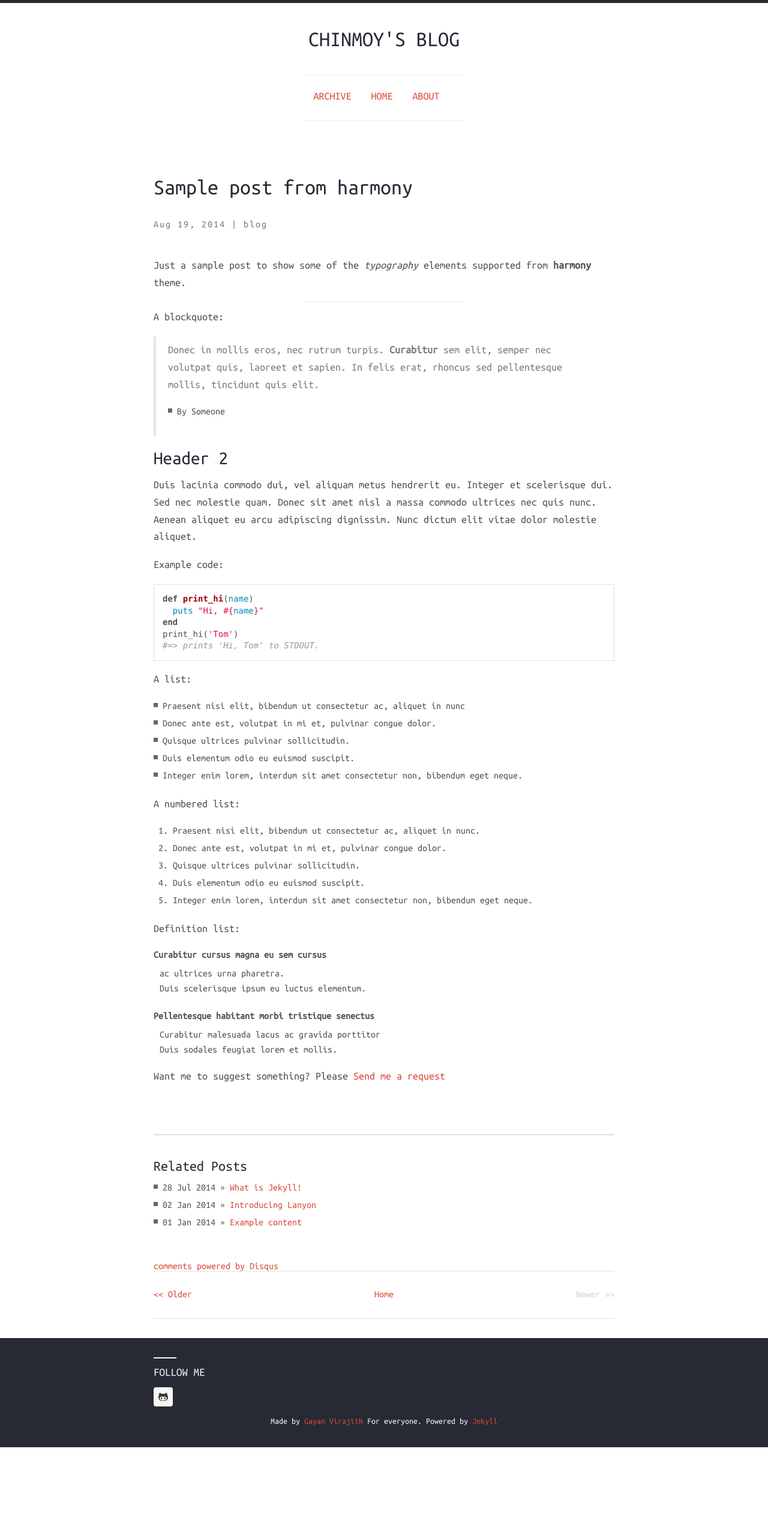
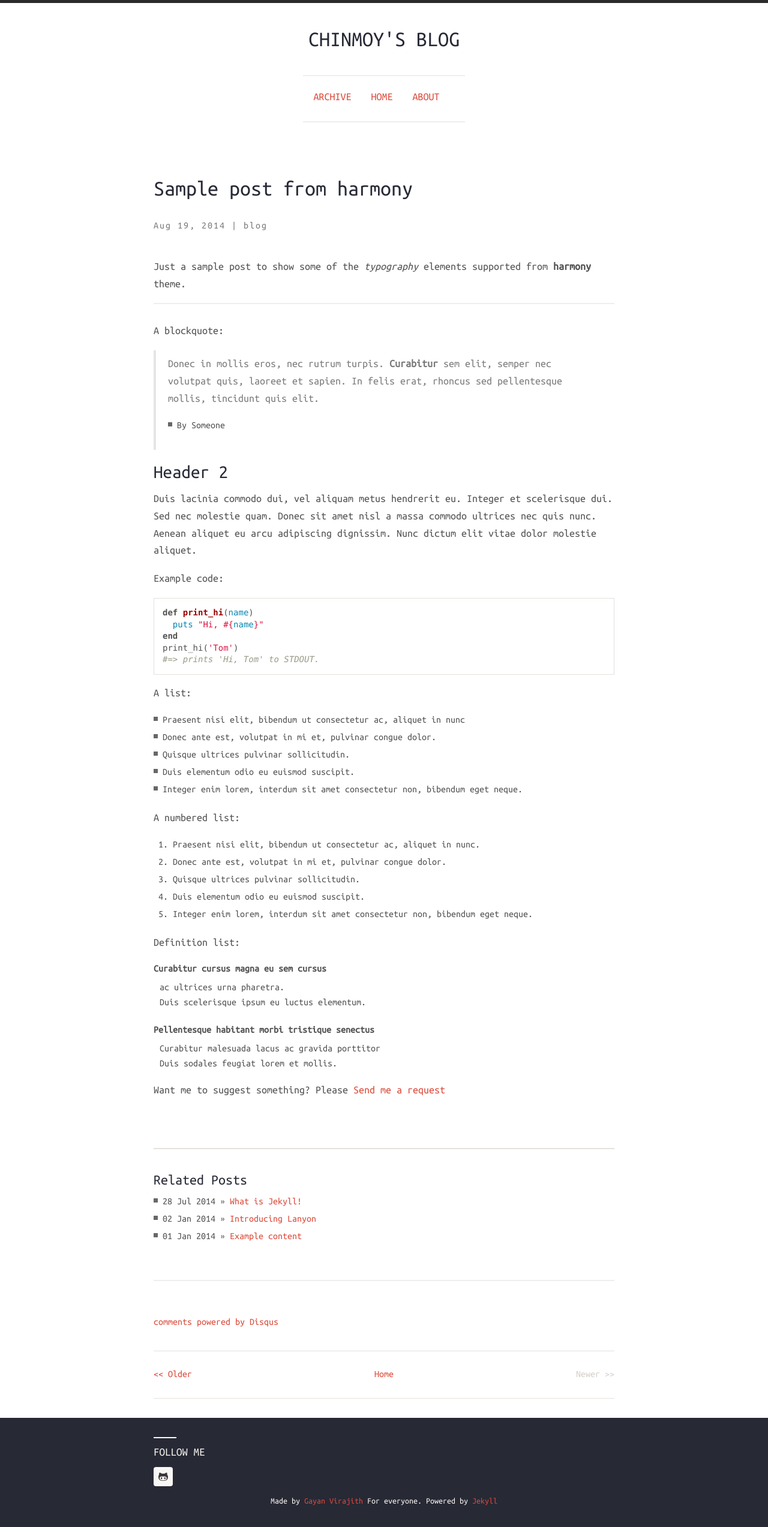
Before and after one commit to chinmoyrp/chinmoyrp.github.io, a Jekyll site: the page built from _posts/2014-08-19-sample-post.markdown, in a window 1280 px wide. Shown: the whole page at 60% size. Built offline with Jekyll 4.4.1, drawn with Linux system fonts in a browser that asks for light colours; nearby versions of some CDN libraries; comment, search, counter and statistics services are not loaded; before the commit the page ends 2413 px from its top, so only the background shows below that.

Commit message:
Fix disqus comments

```diff
--- a/_config.yml
+++ b/_config.yml
@@ -25,7 +25,7 @@
 paginate_path: "page:num"
 
 disqus: true
-disqus_shortname: blog_chinmoyrp.discus.com
+disqus_shortname: blog-chinmoyrp-com
 
 exclude:
   - CNAME
--- a/_layouts/default.html
+++ b/_layouts/default.html
@@ -27,7 +27,7 @@
         <header class="main-header">
             <div class="wc-container">
                 <h1>{{ site.harmony.name }}</h1>
-                <hr></hr> {% include header-links.html %}<hr></hr>
+                <hr class="small"></hr> {% include header-links.html %}<hr class="small"></hr>
             </div>
         </header>
         {{ content }}
--- a/_layouts/post.html
+++ b/_layouts/post.html
@@ -35,9 +35,13 @@
 		    {% endfor %}
 		</ul>
 	</div>
-	{% endif %}
-
+	{% endif%}
+	<hr></hr>
+	<div class="comments">
+	{% if site.disqus_shortname %}
     {% include disqus.html %}
+    {% endif %}
+    </div>
 
 	<div class="post-footer">
 		<div class="column-1">
--- a/assets/css/main.scss
+++ b/assets/css/main.scss
@@ -139,12 +139,16 @@
 
 
 hr {
-  margin-top: 10px;
-  margin-bottom: 10px;
+  margin-bottom: 30px;
   border: 0;
-  border-top: 1px solid #eee;
+  border-top: 2px solid #eee;
   height: 0;
-  width: 270px;
+}
+
+.small {
+    margin-top: 10px;
+    margin-bottom: 10px;
+    width: 270px;
 }
 
 
@@ -758,3 +762,9 @@
 tbody tr:nth-child(odd) th {
   background-color: $base-05;
 }
+
+
+div.comments {
+    padding-top: 30px;
+    padding-bottom: 40px;
+}
```
